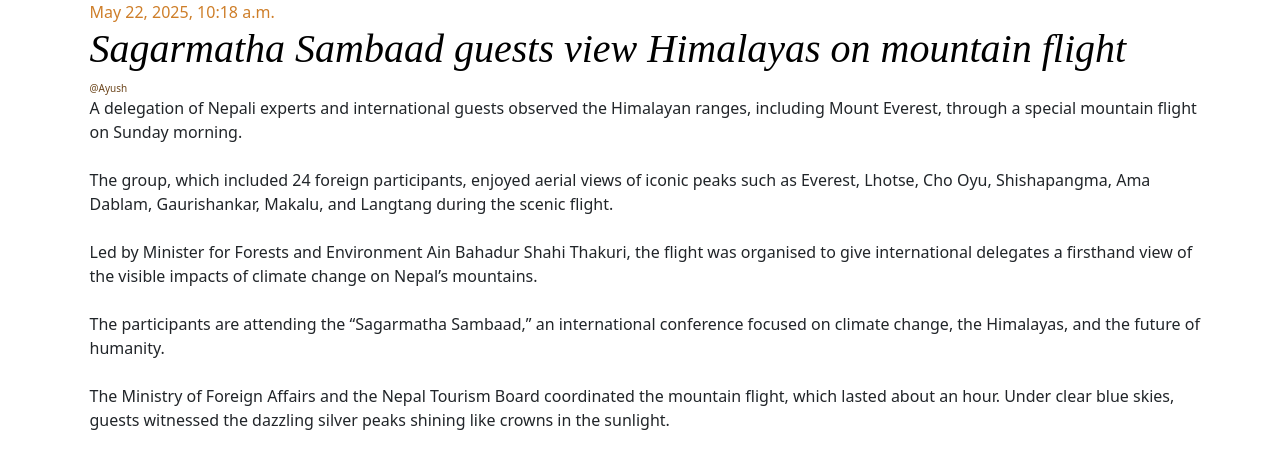
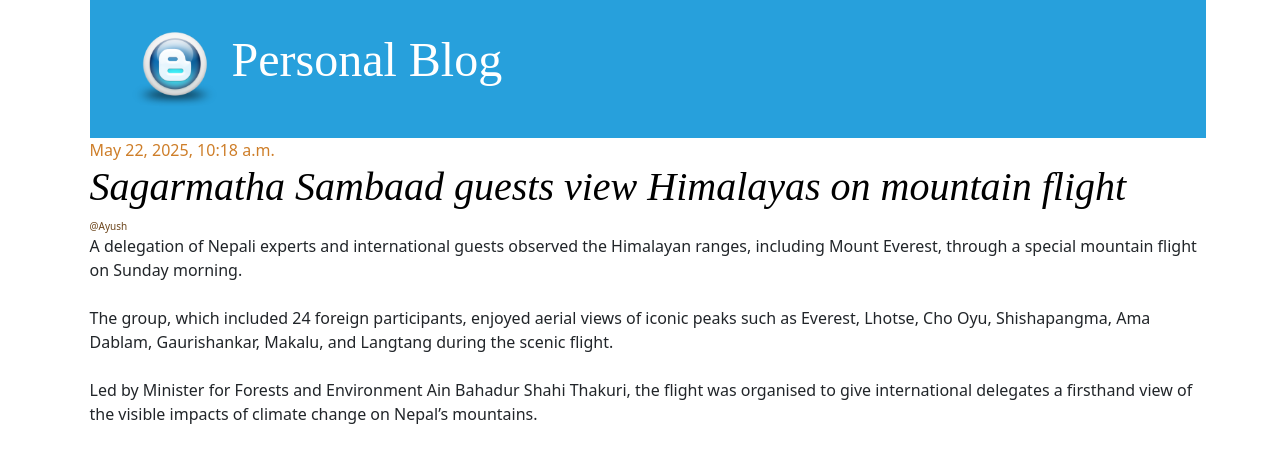
Before and after one commit to ayushgiri5429/Personal_blog, a Django app: page /post-detail/1/ in a window 1280 px wide. Shown: the top 451 px of the page. Run offline with Django 5.2, Linux system fonts and the light colour scheme; data comes from the database, SQL or seed files in the repository; some libraries are stand-ins or nearby versions.

Commit message:
Navigation bar added

```diff
--- a/templates/base.html
+++ b/templates/base.html
@@ -10,7 +10,19 @@
 </head>
 <body>
     <div class="container">
+        <header class="page-header">
+            <h1>
+                <a href="/" class="text-decoration-none">
+                    <img src="{% static 'img/favicon.ico' %}"
+                    alt="Personal Blog"
+                    width="90"
+                    height="90">
+                    <span>Personal Blog</span>
+                </a>
+            </h1>
+        </header>
         {% block content %}
+
         {% endblock content %}
     </div>
     <script src="{% static 'js/bootstrap.bundle.min.js' %}"></script>
--- a/templates/post_detail.html
+++ b/templates/post_detail.html
@@ -10,8 +10,8 @@
         </h1>
         {% if request.user.is_authenticated %}
         <div class="mt-2 my-2">
-            <a href="#" class=""btn btn-primary">Edit</a>
-            <a href="#" class=""btn btn-primary">Delete</a>
+            <a href="#" class="btn btn-primary">Edit</a>
+            <a href="#" class="btn btn-danger">Delete</a>
         </div>
         {% endif %}
         <div class="date author">@{{ post.author.username }}</div>
```
